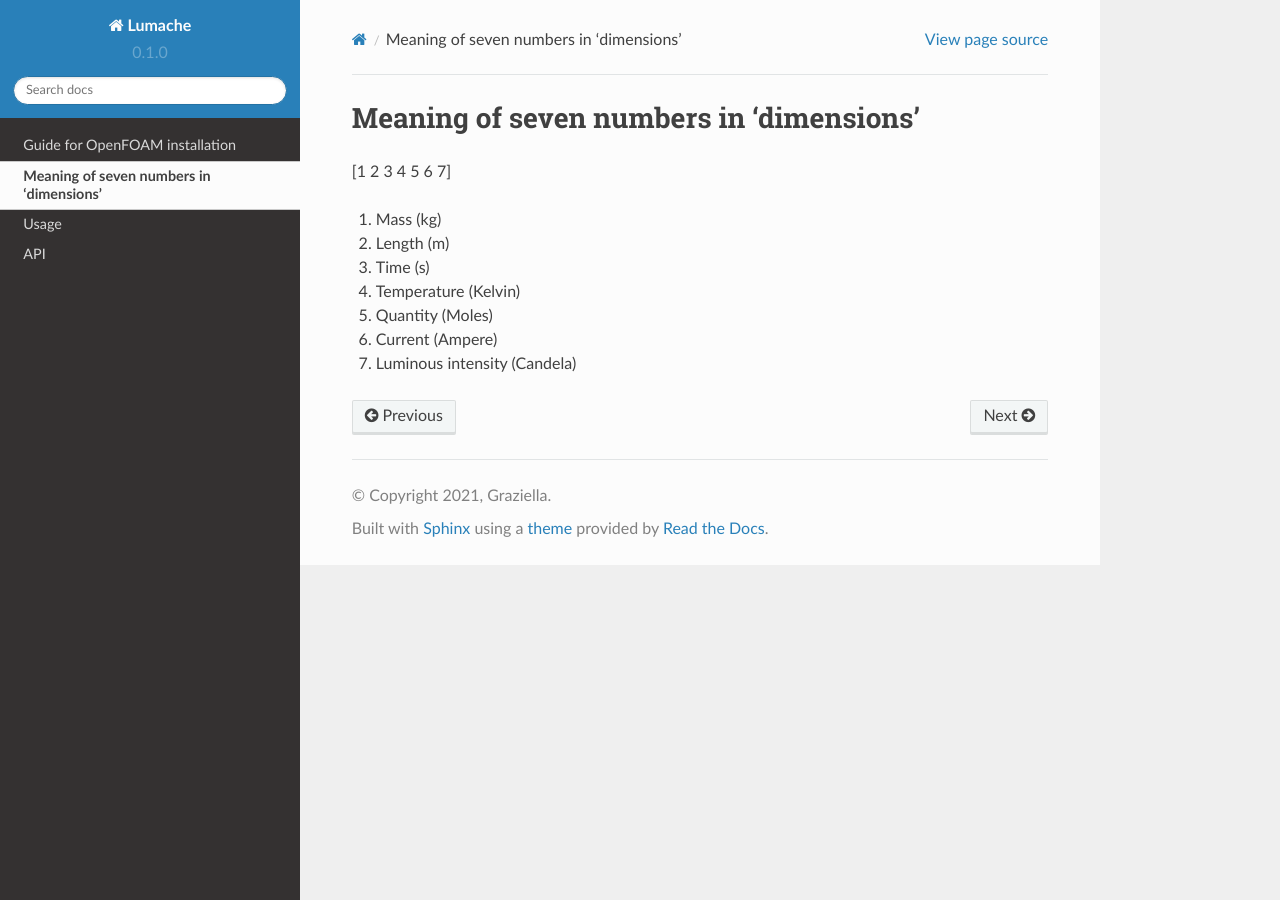
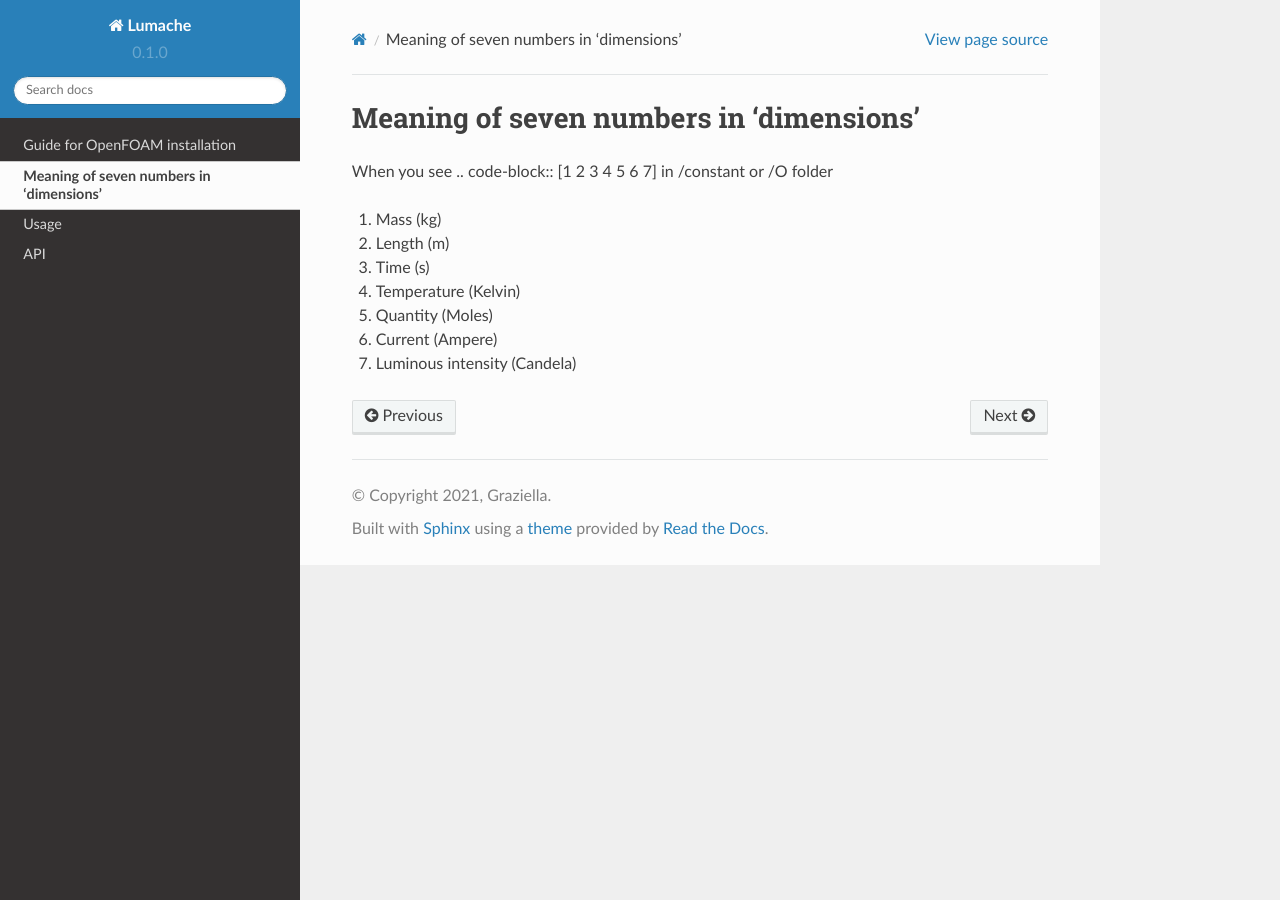
Before and after one commit to yl96Git/OpenFOAMLearning, a Sphinx documentation site: the page built from docs/source/meaningOfDimensions.rst, in a window 1280 px wide. Built offline with Sphinx 7.4.7 and the Read the Docs theme 2.0.0, drawn with Linux system fonts in a browser that asks for light colours.

Commit message:
Update meaningOfDimensions.rst

```diff
--- a/docs/source/meaningOfDimensions.rst
+++ b/docs/source/meaningOfDimensions.rst
@@ -1,7 +1,9 @@
 Meaning of seven numbers in 'dimensions'
 ===================================
 
-[1 2 3 4 5 6 7]
+When you see
+.. code-block:: [1 2 3 4 5 6 7]
+in /constant or /O folder
 
 1. Mass (kg)
 2. Length (m)
```
